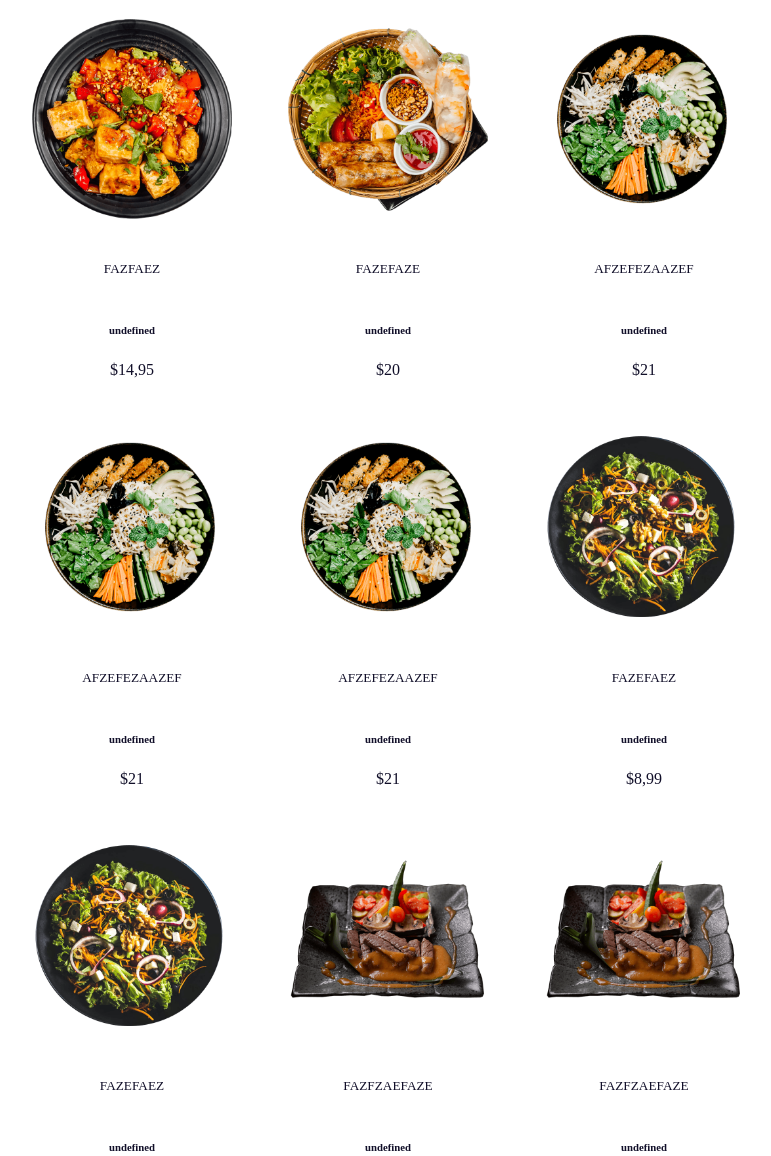
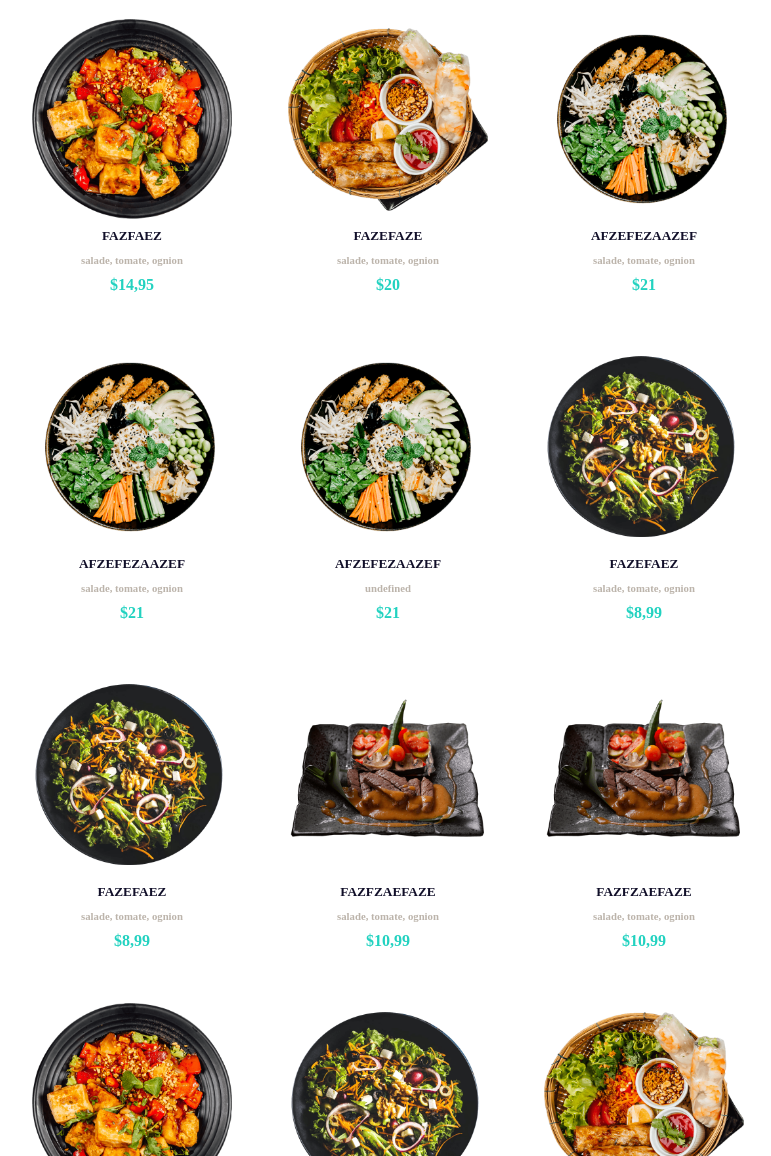
Before and after one commit to VitorLucas44/cs_miam_js, a plain HTML site: page index.html in a window 1280 px wide. Shown: the part 2664-3820 px from the top of the page, without its empty margins (252-1023 px from the left). Drawn offline with Linux system fonts and the light colour scheme; files whose address does not match are found by name.

Commit message:
darkSec3

```diff
--- a/public/css/autre.css
+++ b/public/css/autre.css
@@ -137,7 +137,6 @@ button[type=button]{
     text-align: center;
 }
 .container {
-    padding-top: 1em;
     color: #110f29;
     flex-direction: column;
     display: flex;
@@ -145,7 +144,18 @@ button[type=button]{
     align-items: center;
 }
 .container h5 {
-    font-weight: 500;
+    font-weight: bolder;
+    margin: 5px;
+}
+.container h7 {
+    color: #22d2c0;
+    font-weight: bolder;
+    margin: 5px;
+}
+.container h6 {
+    color: #bcb4ab;
+    font-weight: bolder;
+    margin: 5px;
 }
 .hide {
     display: none;
--- a/public/js/main.js
+++ b/public/js/main.js
@@ -24,24 +24,28 @@ let products = {
     {
         productName: "fazfaez",
         category: "Starters",
+        ingredients:"salade, tomate, ognion",
         price: "14,95",
         image: "./public/img/menu/menu-item-1.png",
 },
     {
         productName: "fazefaze",
         category: "Breakfast",
+        ingredients:"salade, tomate, ognion",
         price: "20",
         image: "./public/img/menu/menu-item-2.png",
 },
     {
         productName: "afzefezaazef",
         category: "Dinner",
+        ingredients:"salade, tomate, ognion",
         price: "21",
         image: "./public/img/menu/menu-item-6.png",
 },
     {
     productName: "afzefezaazef",
     category: "Dinner",
+    ingredients:"salade, tomate, ognion",
     price: "21",
     image: "./public/img/menu/menu-item-6.png",
 },
@@ -54,24 +58,28 @@ let products = {
     {
         productName: "fazefaez",
         category: "Starters",
+        ingredients:"salade, tomate, ognion",
         price: "8,99",
         image: "./public/img/menu/menu-item-4.png",
 },
 {
     productName: "fazefaez",
     category: "Starters",
+    ingredients:"salade, tomate, ognion",
     price: "8,99",
     image: "./public/img/menu/menu-item-4.png",
 },
     {
         productName: "fazfzaefaze",
         category: "Lunch",
+        ingredients:"salade, tomate, ognion",
         price: "10,99",
         image: "./public/img/menu/menu-item-5.png",
 },
 {
     productName: "fazfzaefaze",
     category: "Lunch",
+    ingredients:"salade, tomate, ognion",
     price: "10,99",
     image: "./public/img/menu/menu-item-5.png",
 },
@@ -79,6 +87,7 @@ let products = {
         productName: "azfeafze",
         category: "Breakfast",
         price: "10,99",
+        ingredients:"salade, tomate, ognion",
         image: "./public/img/menu/menu-item-1.png",
 },
     {
--- a/src/sass/style.sass
+++ b/src/sass/style.sass
@@ -33,6 +33,22 @@ body
         .cardblanche
             background-color: black
             color: white
+    #section5
+        h1
+            color: white
+            span
+                color: $green
+        .card
+            background-color: $grey
+            .container
+                h5
+                    color: white
+        button
+            color: white
+        button:hover
+            color: $green
+        button.active
+            color: $green
 
 @font-face
     font-family: "Cookies"
@@ -327,13 +343,3 @@ nav
             img
                 width: 200px
                 height: 200px
-            // .card
-            //     display: flex
-            //     justify-content: center
-            //     align-items: center
-            //     flex-direction: column
-            //     // .container
-            //     //     flex-direction: column
-            //     //     display: flex
-            //     //     justify-content: center
-            //     //     align-items: center
```
Also changed, not shown: public/css/style.css, 1 other file.
